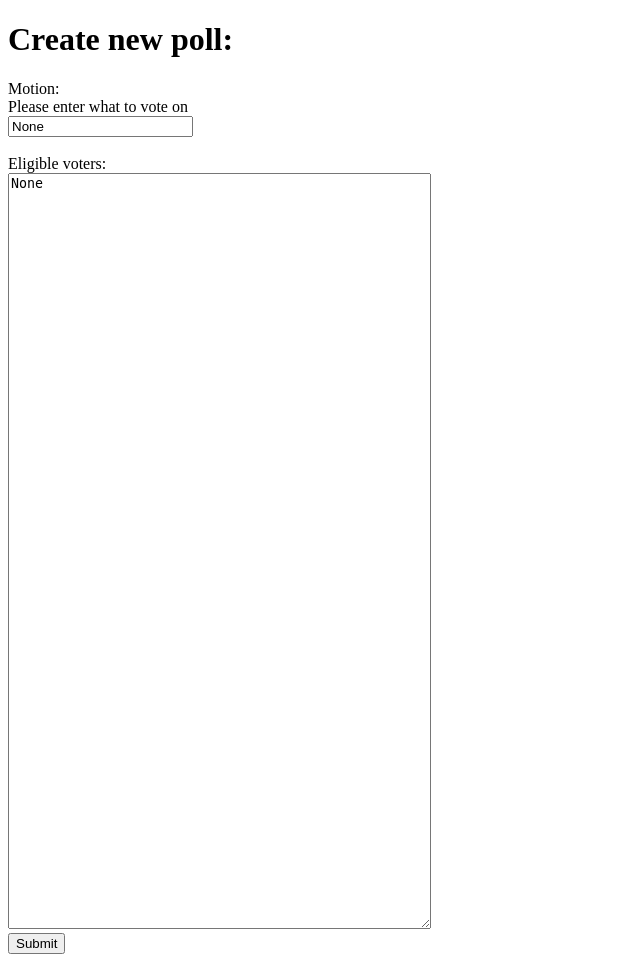
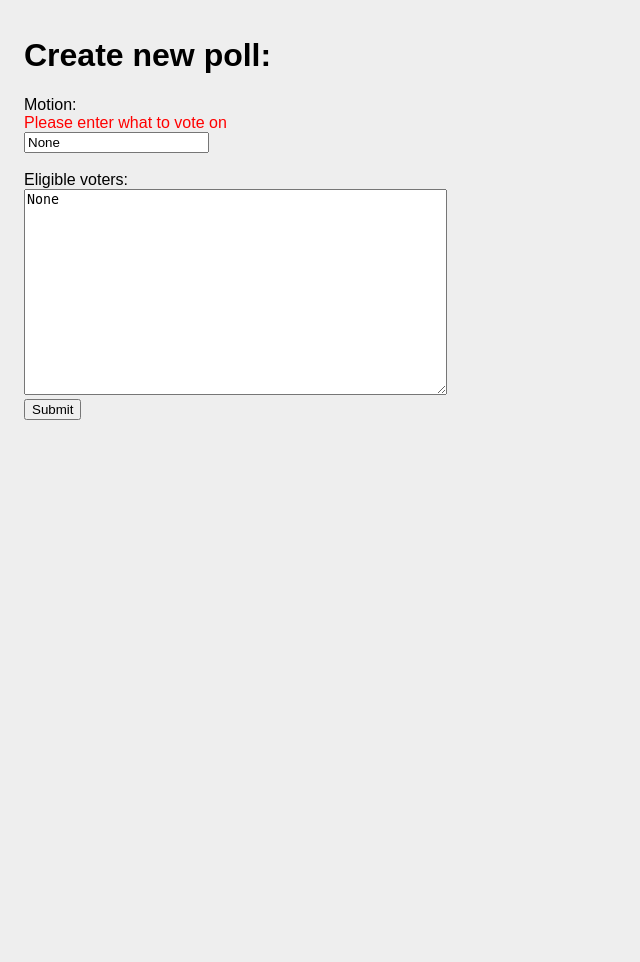
Before and after one commit to luftj/secret_votes, a Flask app: page /submit_new_poll in a window 1280 px wide. Shown: the whole page, without its empty margins (0-640 px from the left). After the commit the page ends 420 px from the top, so only its background shows below. Run offline with Flask 2, Linux system fonts and the light colour scheme.

Commit message:
first styling

```diff
--- a/main.py
+++ b/main.py
@@ -19,7 +19,9 @@
 
 def store_poll(question, email_addresses):
     # create "unique" poll id
-    poll_id = hashlib.md5((question+"".join(email_addresses)).encode("utf-8")).hexdigest()
+    poll_id = hashlib.md5((question + "".join(email_addresses) + str(random.randint(1,999))).encode("utf-8")).hexdigest()
+    # this poll might already exist, so seed with random number
+
     print("poll id", poll_id)
 
     # hash people for pseudonymisation
--- /dev/null
+++ b/static/style.css
@@ -0,0 +1,18 @@
+html {
+    font-family: sans-serif;
+    background: #eee;
+    padding: 1rem;
+}
+
+.error {
+    color: red;
+}
+
+textarea {
+    overflow-y: scroll;
+    height: 200px;
+}
+
+input[readonly] {
+    visibility: hidden;
+}
--- a/templates/create_new_poll.html
+++ b/templates/create_new_poll.html
@@ -1,5 +1,6 @@
 <!doctype html>
 <html>
+   <link rel="stylesheet" href="{{ url_for('static', filename='style.css') }}">
    <body>
 
       <h1>Create new poll:</h1>
--- a/templates/poll_created.html
+++ b/templates/poll_created.html
@@ -1,9 +1,10 @@
 <!doctype html>
 <html>
+    <link rel="stylesheet" href="{{ url_for('static', filename='style.css') }}">
     <body>
 
         <h1>Your poll has been created!</h1>
-        <p>An email has been sent to all voters.</p>
+        <p>Emails have been sent to all voters.</p>
 
     </body>
 </html>
--- a/templates/result_view_with_names.html
+++ b/templates/result_view_with_names.html
@@ -1,5 +1,6 @@
 <!doctype html>
 <html>
+    <link rel="stylesheet" href="{{ url_for('static', filename='style.css') }}">
     <body>
 
         <h1>Results for poll:</h1>
--- a/templates/vote_poll.html
+++ b/templates/vote_poll.html
@@ -1,12 +1,11 @@
 <!doctype html>
 <html>
+   <link rel="stylesheet" href="{{ url_for('static', filename='style.css') }}">
    <body>
 
       <h1>Vote for poll:</h1>
 
       <form action="submit_vote" method = "post">
-         <label for="poll_id">poll ID:</label><br>
-         <input type="text" id="poll_id" name="poll_id" readonly="readonly" value="{{poll_id}}"><br><br>
 
          <label for="question">Motion:</label><br>
          <label id="question" name="question">{{question}}</label><br><br>
@@ -19,8 +18,9 @@
          <input type="radio" id="abstain" name="options" value="abstain" checked>
          <label for="abstain">abstain</label><br><br>
 
-         <label for="name">Your id:</label><br>
+         <input type="text" id="poll_id" name="poll_id" readonly="readonly" value="{{poll_id}}"><br><br>
          <input type="text" id="name" name="name" readonly="readonly" value="{{user}}"><br><br>
+
          <input type="submit" name="submit" value="Submit" >
       </form>
 
--- a/templates/vote_submitted.html
+++ b/templates/vote_submitted.html
@@ -1,5 +1,6 @@
 <!doctype html>
 <html>
+    <link rel="stylesheet" href="{{ url_for('static', filename='style.css') }}">
     <body>
 
         <h1>Your vote has been registered!</h1>
```
Also changed, not shown: templates/error.html (+11 -5 lines), 1 other file.
